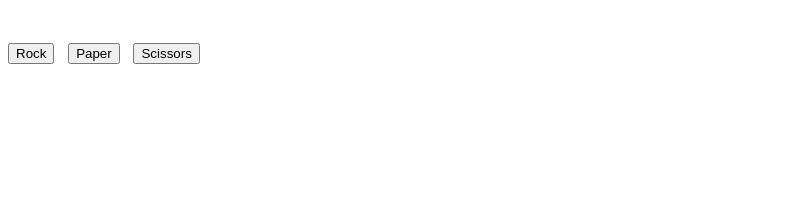
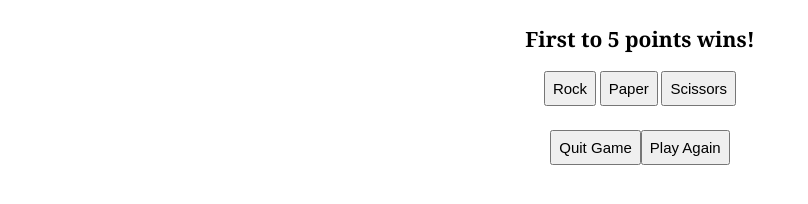
Before and after one commit to mher12/Rock-paper-scissors, a plain HTML site: page index.html in a window 1280 px wide. Shown: the whole page, without its empty margins (0-808 px from the left). Drawn offline with Linux system fonts and the light colour scheme.

Commit message:
refractured html/css/js for design purposes restructured html skeleton to account for styling js updated to account for changes made

```diff
--- a/index.html
+++ b/index.html
@@ -2,16 +2,18 @@
 <html lang="en">
 <head>
     <meta charset="UTF-8">
-    <meta http-equiv="Permissions-Policy" content="interest-cohort=()">
+    <meta http-equiv="Permissions-Policy" content="interest-cohort=(), user-id=()" />
     <link rel="stylesheet" href="style.css">
     <title>Rock-Paper-Scissors</title>
 </head>
 <body>
+    <h2>First to 5 points wins!</h2>
     <div id= "btn-container">
         <button class = "rock" id="1">Rock</button>
         <button  class = "paper" id="2">Paper</button>
         <button class = "scissors" id="3">Scissors</button>
     </div>
+
     <div id="result-container">
         <!-- <p id="player-selection-output"></p>
         <p id="computer-selection-output"></p> -->
--- a/main.js
+++ b/main.js
@@ -7,8 +7,6 @@ let btnContainer = document.getElementById("btn-container");
 
 //display result container
 let resultContainer = document.getElementById("result-container");
-
-console.log(resultContainer)
 
 //game quit/play again container
 let gameBtnContainer = document.getElementById("game-btn-container");
@@ -27,15 +25,15 @@ resultContainer.appendChild(computerChoiceDisplay);
 
 //display player choice
 let playerChoiceDisplay = document.createElement('p');
-document.resultContainer.appendChild(playerChoiceDisplay);
+resultContainer.appendChild(playerChoiceDisplay);
 
 //display battle results
 let battleResult = document.createElement('p');
-document.resultContainer.appendChild(battleResult);
+resultContainer.appendChild(battleResult);
 
 let finalResults = document.createElement('p');
 finalResults.style.fontWeight = 'bold';
-document.resultContainer.appendChild(finalResults);
+resultContainer.appendChild(finalResults);
 
 //array of choices for computer to select from
 let choices = ['rock', 'paper', 'scissors']
@@ -108,7 +106,7 @@ function checkForwinner(playerPoints, computerPoints){
 //quit game
 let quitGameBtn = document.createElement('button');
 quitGameBtn.textContent = 'Quit Game';
-document.gameBtnContainer.appendChild(quitGameBtn);
+gameBtnContainer.appendChild(quitGameBtn);
 quitGameBtn.addEventListener('click', () => {
     rockBtn.disabled = true;
     paperBtn.disabled = true;
@@ -117,10 +115,10 @@ quitGameBtn.addEventListener('click', () => {
 
 
 
-//resets game
-let resetBtn = document.createElement('button')
-resetBtn.textContent = 'Play Again'
-document.body.appendChild(resetBtn)
-resetBtn.addEventListener('click', () => {
+//resets to play again
+let playAgainBtn = document.createElement('button')
+playAgainBtn.textContent = 'Play Again'
+gameBtnContainer.appendChild(playAgainBtn)
+playAgainBtn.addEventListener('click', () => {
     document.location.reload()}
 );
--- a/style.css
+++ b/style.css
@@ -1,3 +1,23 @@
 body {
-    font-size: 55px;
+    font-size: 14px;
+    font-family: Georgia, 'Times New Roman', Times, serif;
+    display: flex;
+    flex-direction: column;
+    align-items: center;
+    justify-content: center;
 }
+
+button {
+    padding: 7px;
+    font-size: 15px;
+}
+
+#result-container {
+    padding: 15x;
+}
+
+#game-btn-container {
+    padding: 10px;
+    display: flex;
+    justify-content: center;
+}
```
